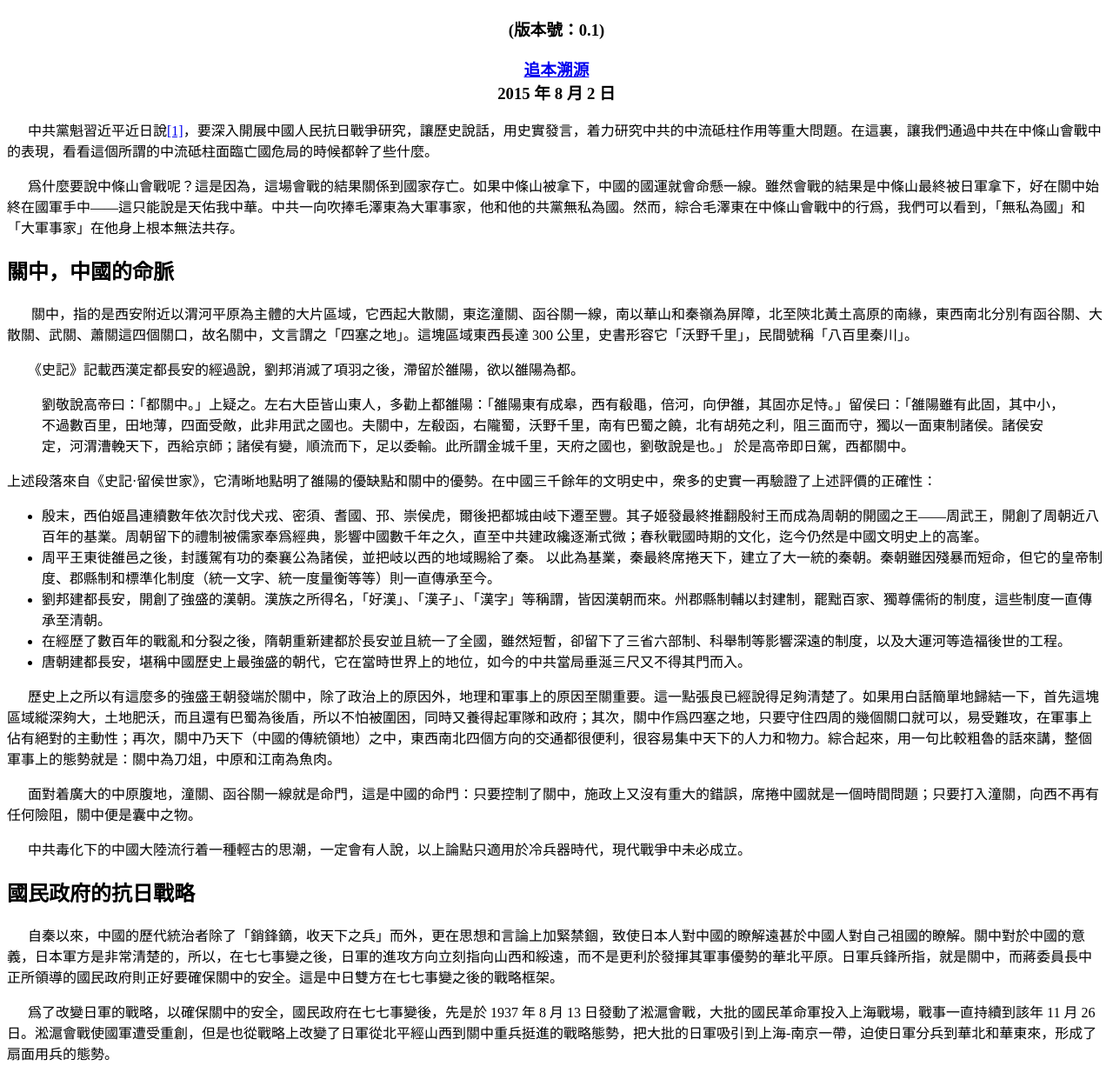
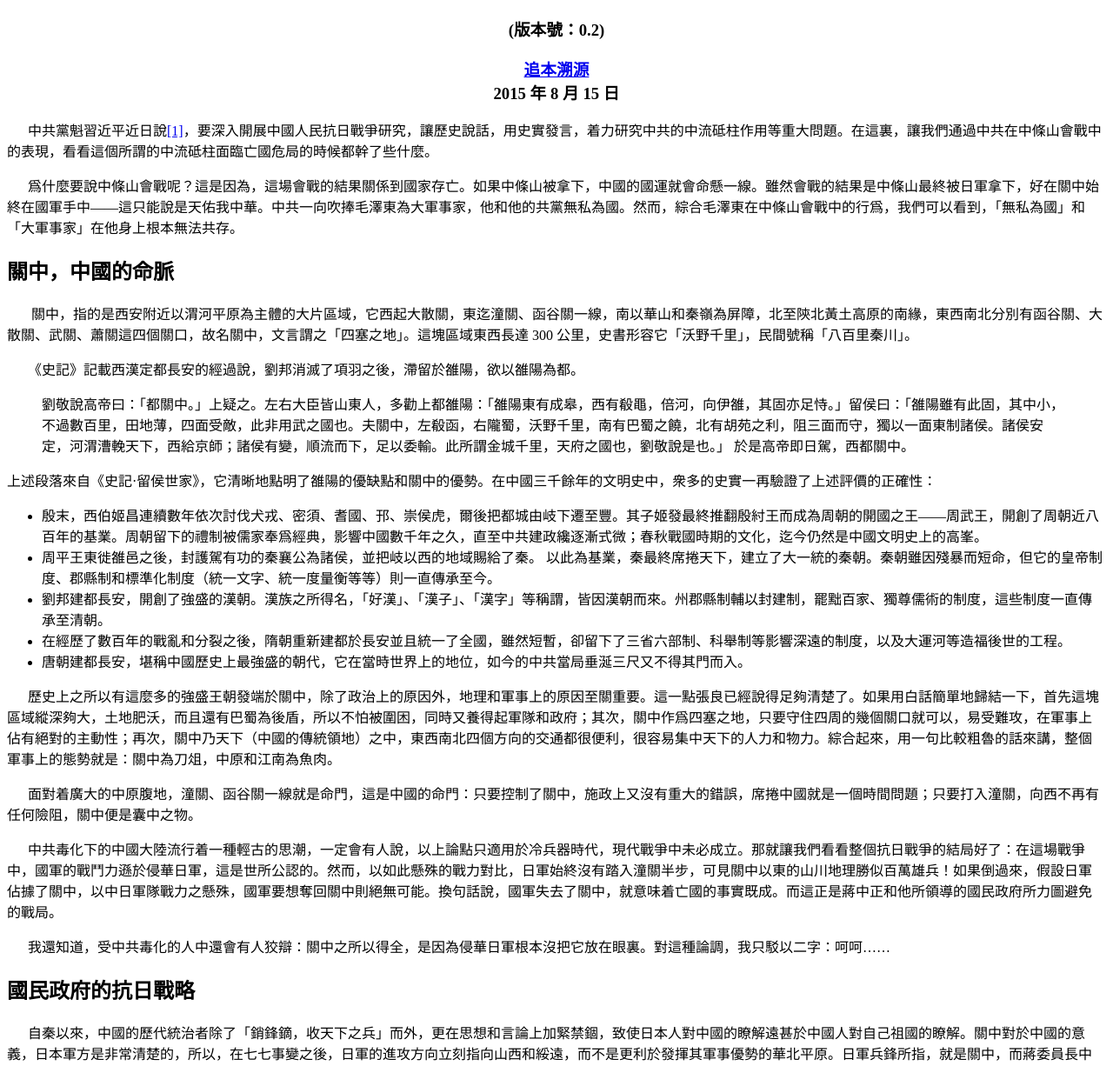
Before and after one commit to nakt8eb67cae/blog, a plain HTML site: page html/ZhongTiao.html in a window 1280 px wide. Shown: the part 70-1296 px from the top of the page at 87% size. Drawn offline with Linux system fonts and the light colour scheme.

Commit message:
中條山會戰第一節補充完
	modified:   html/ZhongTiao.html

```diff
--- a/html/ZhongTiao.html
+++ b/html/ZhongTiao.html
@@ -7,7 +7,7 @@
     <title>中條山會戰：中共坐視亡國危局不救</title>
     <meta name="generator" content="Bluefish"/>
     <meta name="author" content="追本溯源"/>
-    <meta name="date" content="2015.08.02"/>
+    <meta name="date" content="2015.08.15"/>
     <meta name="copyright" content="Copyright (C) 追本溯源, 2015.08"/>
     <meta name="keywords" content="追本溯源"/>
     <meta name="description" content="中條山會戰：中共坐視亡國危不救"/>
@@ -19,10 +19,10 @@
 <body bgcolor="#ffffff">
 
 <h1 align="center">中條山會戰：中共坐視亡國危不救</h1>
-<div align="center"><h3 align="center">(版本號：0.1)</h3></div>
+<div align="center"><h3 align="center">(版本號：0.2)</h3></div>
 <div align="center"><h3 align="center">
 	<a href="http://cyber-china.blogspot.com">追本溯源</a>
-	<br />2015 年 8 月 2 日</h3></div>
+	<br />2015 年 8 月 15 日</h3></div>
 
 <p>&nbsp;&nbsp;&nbsp;&nbsp;&nbsp;
 中共黨魁習近平近日說<a
@@ -93,8 +93,16 @@
 -->向西不再有任何險阻，關中便是囊中之物。
 </p>
 <p>&nbsp;&nbsp;&nbsp;&nbsp;&nbsp;
-中共毒化下的中國大陸流行着一種輕古的思潮，一定會有人說，以上論點只適用於冷兵器時代，現代戰爭中未必成立。
-</p>
+中共毒化下的中國大陸流行着一種輕古的思潮，一定會有人說，以上論點只適用於冷兵器時代，<!--
+-->現代戰爭中未必成立。那就讓我們看看整個抗日戰爭的結局好了：在這場戰爭中，<!--
+-->國軍的戰鬥力遜於侵華日軍，這是世所公認的。然而，以如此懸殊的戰力對比，日軍<!--
+-->始終沒有踏入潼關半步，可見關中以東的山川地理勝似百萬雄兵！如果倒過來，<!--
+-->假設日軍佔據了關中，以中日軍隊戰力之懸殊，國軍要想奪回關中則絕無可能。<!--
+-->換句話說，國軍失去了關中，就意味着亡國的事實既成。而這正是蔣中正和他所領導的國民政府<!--
+-->所力圖避免的戰局。</p>
+<p>&nbsp;&nbsp;&nbsp;&nbsp;&nbsp;
+我還知道，受中共毒化的人中還會有人狡辯：關中之所以得全，是因為侵華日軍根本沒把它放在眼裏。<!--
+-->對這種論調，我只駁以二字：呵呵……</p>
 
 
 <h2>國民政府的抗日戰略</h2>
```
